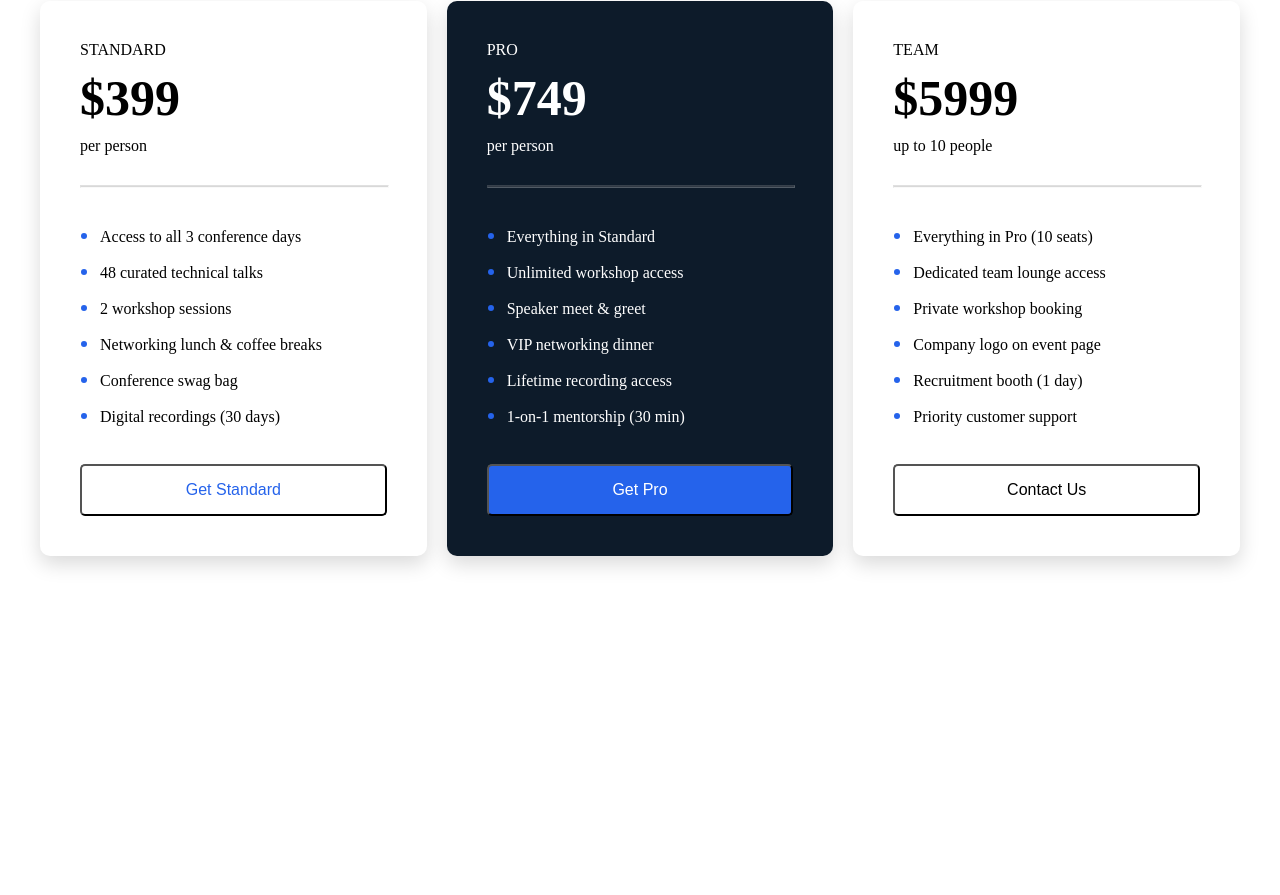
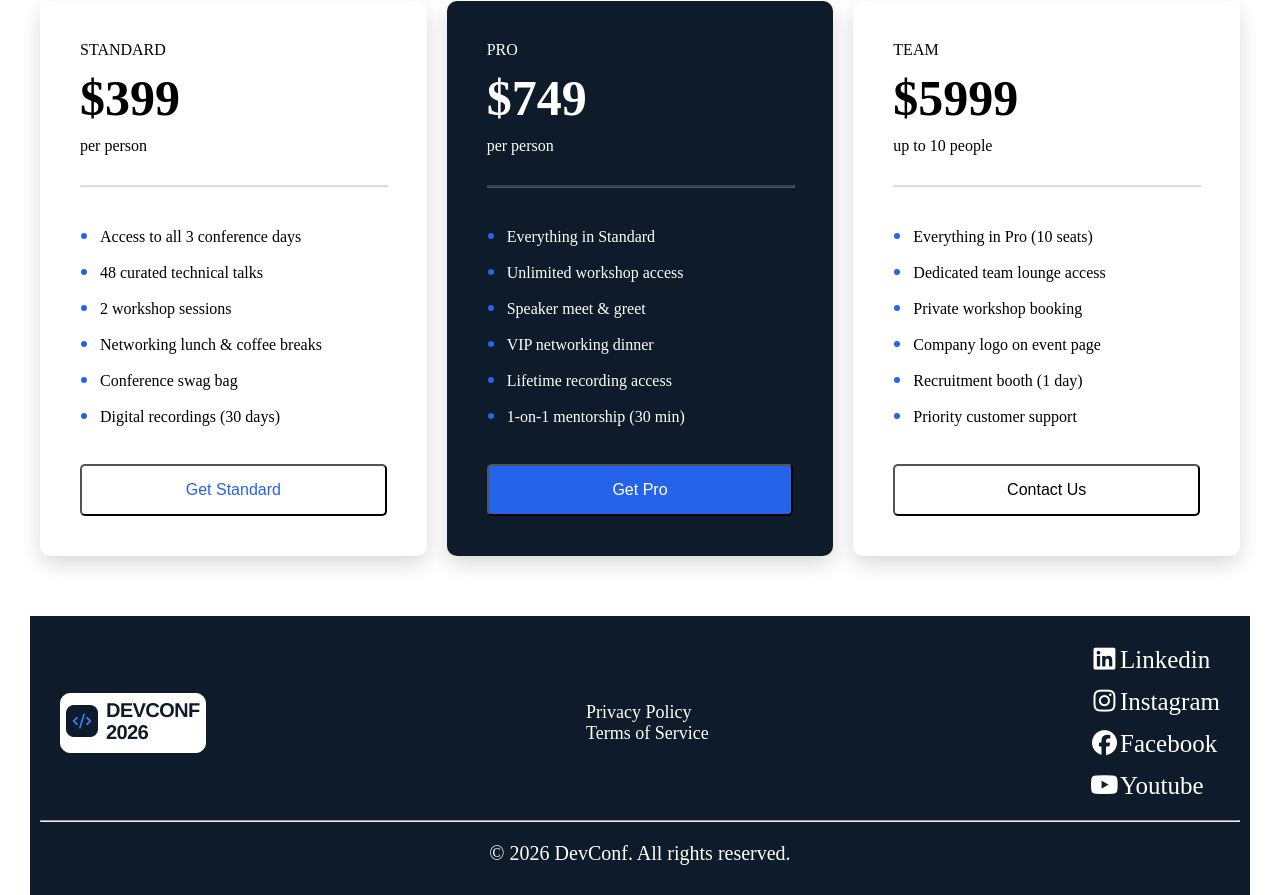
Before and after one commit to ahaduzzaman5503/B14-A01-DevConf-2026, a plain HTML site: page index.html in a window 1280 px wide. Shown: the part 1976-2871 px from the top of the page. Before the commit the page ends 2592 px from the top, so only its background shows below. Drawn offline with Linux system fonts and the light colour scheme.

Commit message:
Footer Section Done

```diff
--- a/index.html
+++ b/index.html
@@ -5,6 +5,13 @@
     <meta name="viewport" content="width=device-width, initial-scale=1.0" />
     <title>Deve Conf 2026</title>
     <link rel="stylesheet" href="./style.css" />
+    <link
+      rel="stylesheet"
+      href="https://cdnjs.cloudflare.com/ajax/libs/font-awesome/7.0.1/css/all.min.css"
+      integrity="sha512-2SwdPD6INVrV/lHTZbO2nodKhrnDdJK9/kg2XD1r9uGqPo1cUbujc+IYdlYdEErWNu69gVcYgdxlmVmzTWnetw=="
+      crossorigin="anonymous"
+      referrerpolicy="no-referrer"
+    />
   </head>
   <body>
     <!-- Navbar Section -->
@@ -152,5 +159,33 @@
         </div>
       </div>
     </section>
+
+    <!-- Footer Section -->
+
+    <footer class="page_container footer_bg">
+      <div class="footer_section">
+        <div class="footer_logo">
+          <img src="./assets/logo.png" alt="Footer logo" />
+        </div>
+        <div class="middle_f">
+          <ul>
+            <li>Privacy Policy</li>
+            <li>Terms of Service</li>
+          </ul>
+        </div>
+        <div class="social_media">
+          <ul>
+            <li><i class="fa-brands fa-linkedin"></i>Linkedin</li>
+            <li><i class="fa-brands fa-instagram"></i>Instagram</li>
+            <li><i class="fa-brands fa-facebook"></i>Facebook</li>
+            <li><i class="fa-brands fa-youtube"></i>Youtube</li>
+          </ul>
+        </div>
+      </div>
+      <hr />
+      <div class="copyright_sec">
+        <div> &copy; 2026 DevConf. All rights reserved.</div>
+      </div>
+    </footer>
   </body>
 </html>
--- a/style.css
+++ b/style.css
@@ -74,6 +74,7 @@ button.regester_btn {
   font-size: 50px;
   font-weight: 700;
 }
+
 .banner_content div p {
   font-size: 18px;
   max-width: 600px;
@@ -118,6 +119,7 @@ button.regester_btn {
 .card_text h4 {
   color: #2563eb;
 }
+
 .card_text p {
   font-weight: 100;
   color: rgb(87, 87, 87);
@@ -145,10 +147,10 @@ button.regester_btn {
 }
 
 #custom_bg_color {
-    background-color: #0D1B2A;
+  background-color: #0d1b2a;
   color: white;
+}
 
-}
 .pricing_single_card {
   display: flex;
   flex-direction: column;
@@ -186,6 +188,7 @@ button.regester_btn {
   background-color: white;
   color: #2563eb;
 }
+
 .pro_btn {
   font-size: 16px;
   padding: 15px 20px;
@@ -194,6 +197,7 @@ button.regester_btn {
   background-color: #2563eb;
   color: white;
 }
+
 .team_btn {
   font-size: 16px;
   padding: 15px 20px;
@@ -212,3 +216,47 @@ button.regester_btn {
   color: #2563eb;
   font-size: 20px;
 }
+
+/* Footer Section */
+.footer_bg {
+  background-color: #0d1b2a;
+}
+
+.footer_logo {
+  background: #fff;
+  padding: 5px;
+  border: 1px solid white;
+  border-radius: 10px;
+}
+
+.footer_section {
+  display: flex;
+  justify-content: space-between;
+  align-items: center;
+  padding: 20px;
+  color: white;
+}
+
+.social_media ul li {
+  list-style-type: none;
+  font-size: 25px;
+}
+
+.social_media ul {
+  display: flex;
+  flex-direction: column;
+  gap: 14px;
+}
+
+.copyright_sec {
+  text-align: center;
+  padding: 20px;
+  font-size: 20px;
+  color: white;
+}
+
+.middle_f ul li {
+  list-style-type: none;
+  font-size: 18px;
+  gap: 20px;
+}
```
Lines whose indentation alone changed are shown as unchanged.
